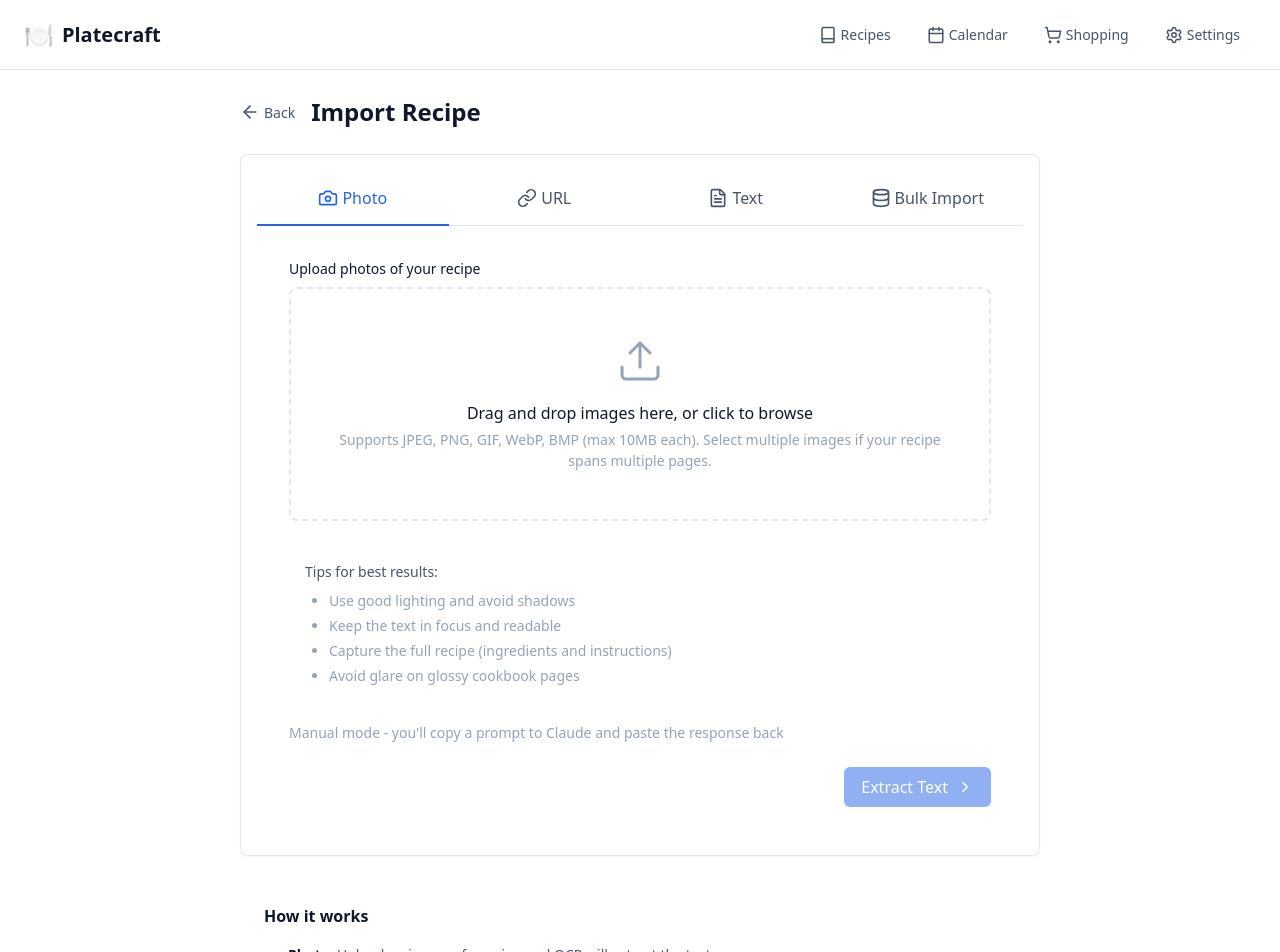
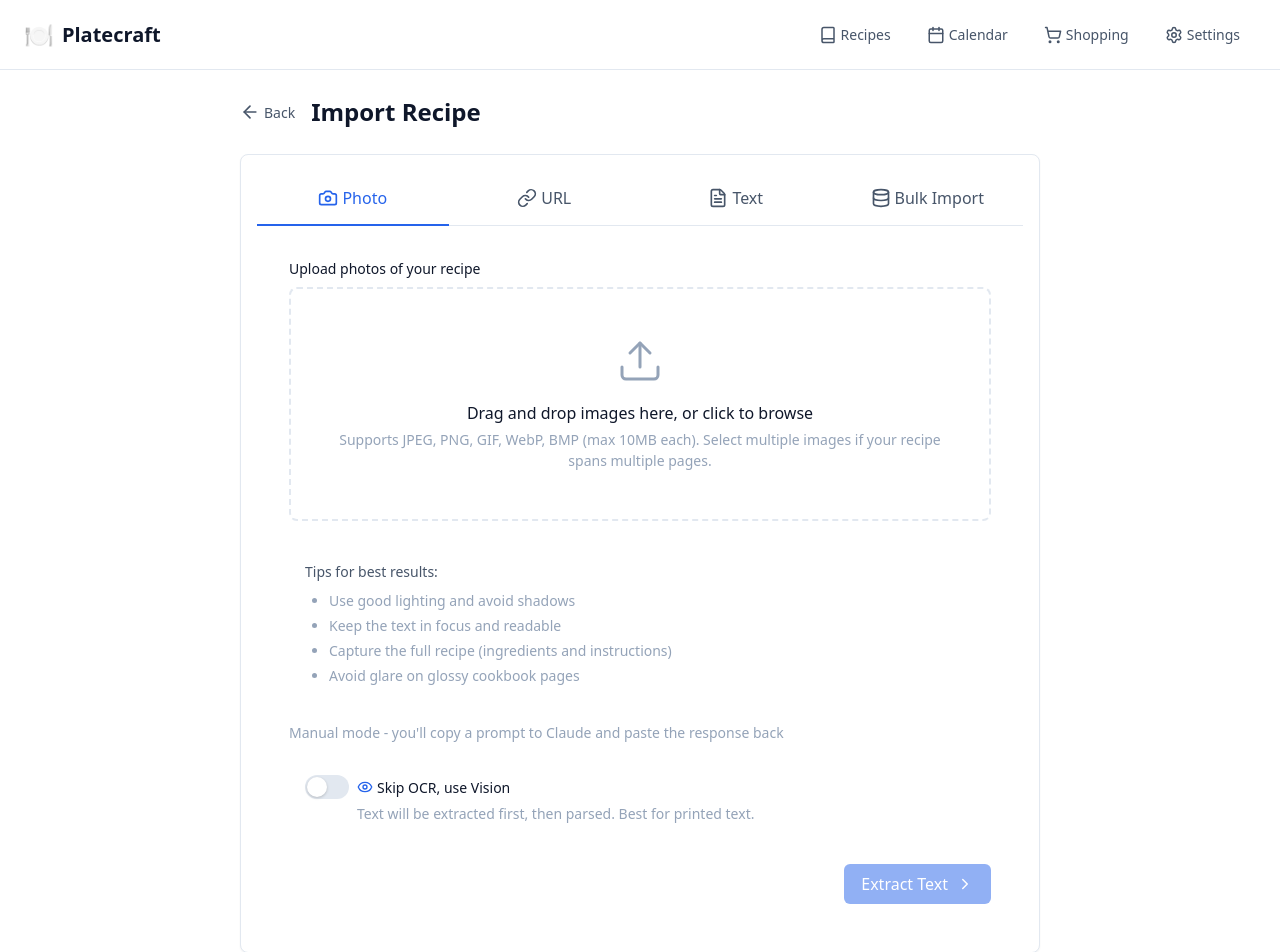
Before and after one commit to cbozic/platecraft, a React (Vite) app: page /import in a window 1280 px wide. Shown: the top 952 px of the page. Built offline with nearby package versions, Linux system fonts and the light colour scheme.

Commit message:
Added toggle to skip OCR in photo import

```diff
--- a/src/components/import/PhotoImportTab.module.css
+++ b/src/components/import/PhotoImportTab.module.css
@@ -648,6 +648,85 @@
   max-width: 400px;
 }
 
+/* Vision Mode Toggle */
+.visionToggle {
+  margin-top: var(--spacing-md);
+  padding: var(--spacing-md);
+  background-color: var(--color-surface-elevated);
+  border-radius: var(--radius-md);
+}
+
+.toggleLabel {
+  display: flex;
+  align-items: center;
+  gap: var(--spacing-sm);
+  cursor: pointer;
+  user-select: none;
+}
+
+.toggleInput {
+  position: absolute;
+  opacity: 0;
+  width: 0;
+  height: 0;
+}
+
+.toggleSwitch {
+  position: relative;
+  display: inline-block;
+  width: 44px;
+  height: 24px;
+  background-color: var(--color-border);
+  border-radius: var(--radius-full);
+  transition: background-color 0.2s ease;
+  flex-shrink: 0;
+}
+
+.toggleSwitch::after {
+  content: '';
+  position: absolute;
+  top: 2px;
+  left: 2px;
+  width: 20px;
+  height: 20px;
+  background-color: white;
+  border-radius: var(--radius-full);
+  transition: transform 0.2s ease;
+  box-shadow: 0 1px 3px rgba(0, 0, 0, 0.2);
+}
+
+.toggleInput:checked + .toggleSwitch {
+  background-color: var(--color-primary);
+}
+
+.toggleInput:checked + .toggleSwitch::after {
+  transform: translateX(20px);
+}
+
+.toggleInput:focus-visible + .toggleSwitch {
+  outline: 2px solid var(--color-primary);
+  outline-offset: 2px;
+}
+
+.toggleText {
+  display: flex;
+  align-items: center;
+  gap: var(--spacing-xs);
+  font-size: var(--font-size-sm);
+  font-weight: var(--font-weight-medium);
+  color: var(--color-text-primary);
+}
+
+.toggleText svg {
+  color: var(--color-primary);
+}
+
+.toggleHint {
+  margin: var(--spacing-xs) 0 0 calc(44px + var(--spacing-sm));
+  font-size: var(--font-size-sm);
+  color: var(--color-text-muted);
+}
+
 /* Responsive */
 @media (max-width: 640px) {
   .actions {
--- a/src/components/import/PhotoImportTab.tsx
+++ b/src/components/import/PhotoImportTab.tsx
@@ -4,7 +4,7 @@ import { Sparkles, Copy, Check, AlertCircle, ChevronRight, Loader2, Upload, Imag
 import { Button } from '@/components/ui';
 import { recipeImportService, ocrService, imageService } from '@/services';
 import type { OcrProgress, OcrQualityAssessment } from '@/services';
-import { recipeRepository } from '@/db';
+import { recipeRepository, settingsRepository } from '@/db';
 import { useImportStatePersistence, compressImageForStorage } from '@/hooks';
 import type { ParsedRecipe, RecipeImage } from '@/types';
 import { RECIPE_VISION_PROMPT } from '@/types/import';
@@ -50,6 +50,7 @@ export function PhotoImportTab() {
   const [imageBlobs, setImageBlobs] = useState<Blob[]>([]);
   const [wasRestored, setWasRestored] = useState(false);
   const [imageThumbnails, setImageThumbnails] = useState<string[]>([]);
+  const [useVisionMode, setUseVisionMode] = useState(false);
 
   // Combine state for persistence
   const persistedState = useMemo((): PersistedState => ({
@@ -100,11 +101,15 @@ export function PhotoImportTab() {
   );
 
   useEffect(() => {
-    const checkApiAvailability = async () => {
+    const loadSettings = async () => {
       const available = await recipeImportService.isApiModeAvailable();
       setApiAvailable(available);
+
+      // Load default photo import mode preference
+      const defaultMode = await settingsRepository.getDefaultPhotoImportMode();
+      setUseVisionMode(defaultMode === 'vision');
     };
-    checkApiAvailability();
+    loadSettings();
   }, []);
 
   // Clean up preview URLs on unmount
@@ -190,6 +195,54 @@ export function PhotoImportTab() {
       fileInputRef.current.value = '';
     }
   }, [previewUrls]);
+
+  // Handle direct vision mode (skip OCR)
+  const handleDirectVisionMode = async () => {
+    if (selectedFiles.length === 0) return;
+
+    setError(null);
+
+    // Store the image blobs for vision processing
+    setImageBlobs(selectedFiles);
+
+    // Create thumbnails for potential state persistence
+    const thumbnails: string[] = [];
+    for (const file of selectedFiles) {
+      try {
+        const thumbnail = await compressImageForStorage(file);
+        if (thumbnail) thumbnails.push(thumbnail);
+      } catch (err) {
+        console.warn('Failed to create thumbnail:', err);
+      }
+    }
+    setImageThumbnails(thumbnails);
+
+    if (apiAvailable) {
+      // Use API vision mode
+      setStep('vision-processing');
+      const result = await recipeImportService.parseWithVision(selectedFiles[0]);
+
+      if (result.success && result.recipe) {
+        setParsedRecipe(result.recipe);
+        setStep('preview');
+      } else {
+        setError(result.error || 'Vision parsing failed. Try using OCR mode or manual mode.');
+        setStep('error');
+      }
+    } else {
+      // Manual vision mode - user will upload to Claude themselves
+      setStep('manual-vision-prompt');
+    }
+  };
+
+  // Handle the main action button click
+  const handleProcessImages = async () => {
+    if (useVisionMode) {
+      await handleDirectVisionMode();
+    } else {
+      await handleExtractText();
+    }
+  };
 
   const handleExtractText = async () => {
     if (selectedFiles.length === 0) return;
@@ -617,13 +670,36 @@ export function PhotoImportTab() {
           )}
         </div>
 
+        <div className={styles.visionToggle}>
+          <label className={styles.toggleLabel}>
+            <input
+              type="checkbox"
+              checked={useVisionMode}
+              onChange={(e) => setUseVisionMode(e.target.checked)}
+              className={styles.toggleInput}
+            />
+            <span className={styles.toggleSwitch} />
+            <span className={styles.toggleText}>
+              <Eye size={16} />
+              Skip OCR, use Vision
+            </span>
+          </label>
+          <p className={styles.toggleHint}>
+            {useVisionMode
+              ? 'Claude will read directly from the image. Best for handwritten recipes.'
+              : 'Text will be extracted first, then parsed. Best for printed text.'}
+          </p>
+        </div>
+
         <div className={styles.actions}>
           <Button
-            onClick={handleExtractText}
+            onClick={handleProcessImages}
             disabled={selectedFiles.length === 0}
-            rightIcon={<ChevronRight size={18} />}
+            rightIcon={useVisionMode ? <Eye size={18} /> : <ChevronRight size={18} />}
           >
-            Extract Text{selectedFiles.length > 1 ? ` from ${selectedFiles.length} Images` : ''}
+            {useVisionMode
+              ? `Use Vision${selectedFiles.length > 1 ? ' (first image)' : ''}`
+              : `Extract Text${selectedFiles.length > 1 ? ` from ${selectedFiles.length} Images` : ''}`}
           </Button>
         </div>
       </div>
--- a/src/db/repositories/settingsRepository.ts
+++ b/src/db/repositories/settingsRepository.ts
@@ -1,5 +1,5 @@
 import { db } from '../database';
-import type { UserSettings, MealSlot, StoreSectionInfo, AiParsingMode } from '@/types';
+import type { UserSettings, MealSlot, StoreSectionInfo, AiParsingMode, PhotoImportMode } from '@/types';
 import { DEFAULT_SETTINGS } from '@/types/settings';
 import { v4 as uuidv4 } from 'uuid';
 
@@ -175,6 +175,16 @@ export const settingsRepository = {
     return settings.preferredImportMode || 'manual';
   },
 
+  // Default photo import mode (OCR vs Vision)
+  async setDefaultPhotoImportMode(mode: PhotoImportMode): Promise<void> {
+    await this.update({ defaultPhotoImportMode: mode });
+  },
+
+  async getDefaultPhotoImportMode(): Promise<PhotoImportMode> {
+    const settings = await this.get();
+    return settings.defaultPhotoImportMode || 'ocr';
+  },
+
   // USDA API key
   async setUsdaApiKey(apiKey: string | undefined): Promise<void> {
     await this.update({ usdaApiKey: apiKey });
--- a/src/pages/SettingsPage.tsx
+++ b/src/pages/SettingsPage.tsx
@@ -4,7 +4,7 @@ import { Button, Card, CardHeader, CardBody, Modal, ModalFooter } from '@/compon
 import { TagManager, CalendarSettings } from '@/components/settings';
 import { settingsRepository } from '@/db';
 import { dataService, type ImportResult } from '@/services';
-import type { UserSettings, Theme, UnitSystem, CalendarStartDay, PlatecraftExport } from '@/types';
+import type { UserSettings, Theme, UnitSystem, CalendarStartDay, PlatecraftExport, PhotoImportMode } from '@/types';
 import styles from './SettingsPage.module.css';
 
 export function SettingsPage() {
@@ -100,6 +100,12 @@ export function SettingsPage() {
     await settingsRepository.setAnthropicApiKey(undefined);
     setSettings({ ...settings, anthropicApiKey: undefined });
     setApiKeyInput('');
+  };
+
+  const handlePhotoImportModeChange = async (mode: PhotoImportMode) => {
+    if (!settings) return;
+    await settingsRepository.setDefaultPhotoImportMode(mode);
+    setSettings({ ...settings, defaultPhotoImportMode: mode });
   };
 
   const handleSaveUsdaKey = async () => {
@@ -489,6 +495,28 @@ export function SettingsPage() {
               </div>
             </div>
 
+            <div className={styles.setting}>
+              <div className={styles.settingInfo}>
+                <h3 className={styles.settingLabel}>Default Photo Import Mode</h3>
+                <p className={styles.settingDescription}>
+                  Choose how photos are processed by default. OCR extracts text first (best for
+                  printed recipes), while Vision reads directly from the image (best for handwritten).
+                </p>
+              </div>
+              <div className={styles.settingControl}>
+                <select
+                  value={settings.defaultPhotoImportMode || 'ocr'}
+                  onChange={(e) =>
+                    handlePhotoImportModeChange(e.target.value as PhotoImportMode)
+                  }
+                  className={styles.select}
+                >
+                  <option value="ocr">OCR First (Recommended)</option>
+                  <option value="vision">Vision (Direct)</option>
+                </select>
+              </div>
+            </div>
+
           </CardBody>
         </Card>
 
--- a/src/types/settings.ts
+++ b/src/types/settings.ts
@@ -5,6 +5,7 @@ import type { AiParsingMode } from './import';
 
 export type Theme = 'light' | 'dark' | 'system';
 export type CalendarStartDay = 0 | 1; // 0 = Sunday, 1 = Monday
+export type PhotoImportMode = 'ocr' | 'vision'; // OCR first, or skip straight to vision
 
 export interface UserSettings {
   // Display
@@ -29,6 +30,7 @@ export interface UserSettings {
   // Recipe Import Settings
   anthropicApiKey?: string; // Stored locally, never sent anywhere except Anthropic
   preferredImportMode?: AiParsingMode; // 'api' or 'manual'
+  defaultPhotoImportMode?: PhotoImportMode; // 'ocr' or 'vision' - default behavior for photo import
 
   // Nutrition API Settings
   usdaApiKey?: string; // USDA FoodData Central API key
```
